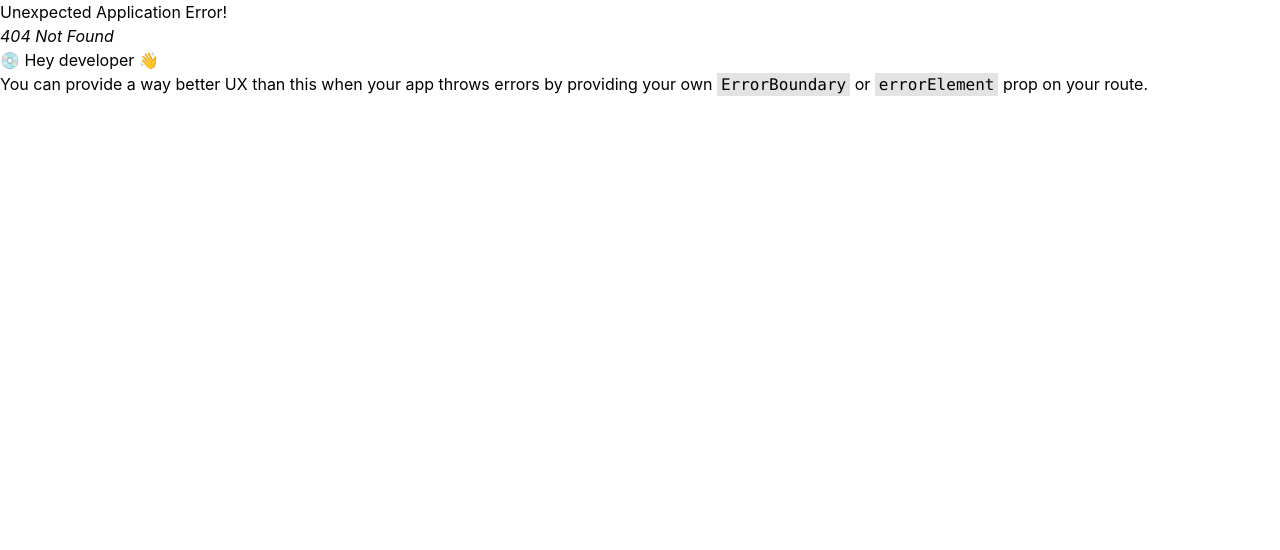
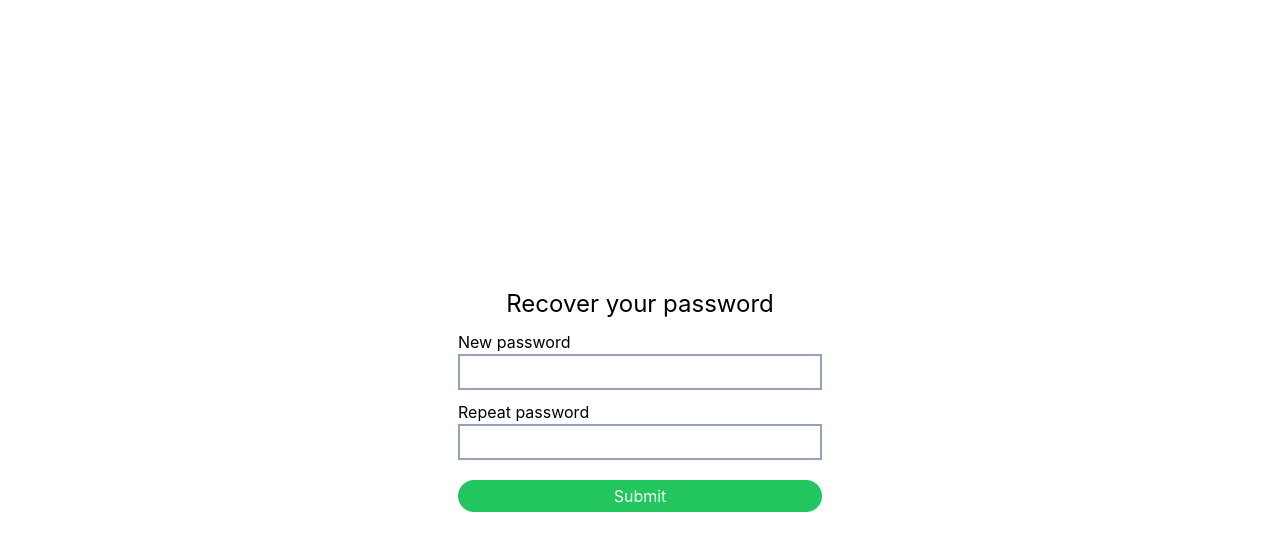
Before and after one commit to thi-nguy/matcha, a React (Create React App) app in the folder frontend/: page /recover-password in a window 1280 px wide. Before the commit this address had no page. Shown: the top 550 px of the page. Built offline with nearby package versions, Linux system fonts and the light colour scheme.

Commit message:
feat(frontends): setup frontend part of recover password page #15

```diff
--- a/frontend/src/pages/login.tsx
+++ b/frontend/src/pages/login.tsx
@@ -26,6 +26,7 @@ const LoginPage = () => {
         <TextInput title='Password' placeholder='Your password' value={password} onChange={setPassword} secure={true}/>
         <Button title='Submit' onSubmit={handleSubmit}/>
         <Link title="I don't have an account" onClick={() => navigate('/signup')} />
+        <Link title="Forgot your password ?" onClick={() => navigate('/recover-password')} />
       </div>
     </div>
   );
--- /dev/null
+++ b/frontend/src/pages/recoverPassword.tsx
@@ -0,0 +1,28 @@
+import { useState } from 'react';
+import {
+  TextInput,
+  Button,
+  Title
+} from '../components/index';
+
+const RecoverPasswordPage = () => {
+
+  const [password, setPassword] = useState<string>('');
+  const [repeatPassword, setRepeatPassword] = useState<string>('');
+
+  const handleSubmit = () => {
+  };
+
+  return (
+    <div className='flex h-screen'>
+      <div className='m-auto w-96'>
+        <Title value='Recover your password'/>
+        <TextInput title='New password' placeholder='' value={password} onChange={setPassword} secure={true} />
+        <TextInput title='Repeat password' placeholder='' value={repeatPassword} onChange={setRepeatPassword} secure={true}/>
+        <Button title='Submit' onSubmit={handleSubmit}/>
+      </div>
+    </div>
+  )
+};
+
+export default RecoverPasswordPage;
--- a/frontend/src/router.tsx
+++ b/frontend/src/router.tsx
@@ -4,6 +4,7 @@ import App from './App';
 import ConfirmCodePage from './pages/ConfirmCode';
 import LoginPage from './pages/login';
 import SignupPage from './pages/signup';
+import RecoverPasswordPage from './pages/recoverPassword';
 
 const router = createBrowserRouter([
   {
@@ -21,6 +22,10 @@ const router = createBrowserRouter([
   {
     path: '/signup',
     element: <SignupPage/>
+  },
+  {
+    path: '/recover-password',
+    element: <RecoverPasswordPage/>
   }
 ]);
 
```
